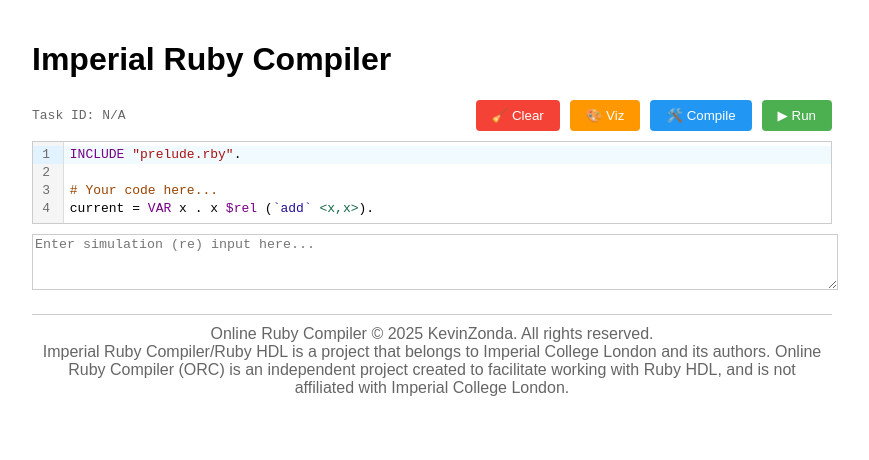
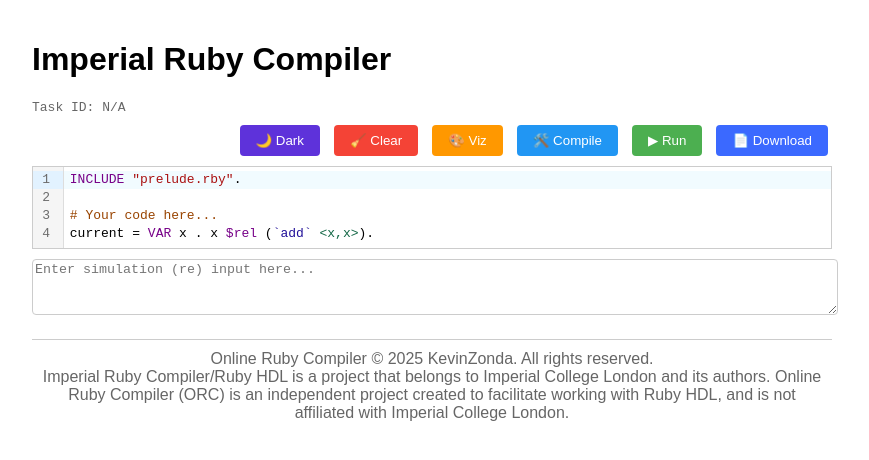
Before and after one commit to KevinZonda/RubyHDLReact, a React (Vite) app: page / in a window 1280 px wide. Shown: the top 460 px of the page, without its empty margins (208-1077 px from the left). Built offline with nearby package versions, Linux system fonts and the light colour scheme.

Commit message:
add download btn

```diff
--- a/src/App.css
+++ b/src/App.css
@@ -1,12 +1,34 @@
+:root{
+  --transition: background-color 0.5s linear;
+  transition: var(--transition);
+}
+
 .code-editor-container {
   padding: 20px;
   max-width: 800px;
   margin: 0 auto;
 }
 
+.cm- * {
+  transition: all 0.5s linear;
+}
+
 .task-id {
   font-family: monospace;
   color: #666;
+  align-self: start;
+}
+
+.dark-theme .task-id {
+  color: #cacaca;
+}
+
+footer {
+  color: #666;
+}
+
+.dark-theme footer {
+  color: #cacaca;
 }
 
 textarea {
@@ -31,15 +53,22 @@
   font-family: monospace;
   border: 1px solid #ccc;
   padding: 2px;
+  transition: var(--transition);
+}
+
+.button-group {
+  align-self: end;
+  margin-top: 10px;
 }
 
 .button-group button {
   margin-left: 10px;
-  padding: 8px 16px;
+  /* padding: 8px 16px; */
   color: white;
   border: none;
   border-radius: 4px;
   cursor: pointer;
+  transition: var(--transition);
 }
 
 .btn-play {
@@ -74,22 +103,57 @@
   background-color: #e58e00;
 }
 
+.btn-download {
+  background-color: #3b69ff;
+}
+
+.btn-download:hover {
+  background-color: #2357ff;
+}
+
+.btn-theme{
+  background-color: #5e32da;
+}
+
 .result-section {
   background-color: #f5f5f5;
   padding: 15px;
   border-radius: 4px;
   margin-bottom: 20px;
+  /* transition: var(--transition); */
+}
+
+.download-viz {
+  margin-left: 0px;
+  /* right:0px; */
+  bottom: 10px;
+  right: 10px;
+  position: absolute;
+}
+
+.download-viz button{
+  background-color: #a7a7a7;
+  margin-left: 0px;
+  margin-right: 10px;
+}
+
+.download-viz button:hover {
+  background-color: #8a8989;
+}
+
+.dark-theme .download-viz button {
+  background-color: #474747;
+}
+
+.dark-theme .download-viz button:hover {
+  background-color: #5f5f5f;
 }
 
 .result-section pre {
   margin: 0;
   white-space: pre-wrap;
   font-family: monospace;
-}
-
-:root {
-  width: 100%;
-  height: 100%;
+  /* transition: var(--transition); */
 }
 
 h1, h2, h3, p {
--- a/src/App.tsx
+++ b/src/App.tsx
@@ -3,7 +3,7 @@
 
 import { api } from './api'
 import './App.css'
-import { useState } from 'react'
+import { useEffect, useState } from 'react'
 import { simpleMode } from '@codemirror/legacy-modes/mode/simple-mode';
 import { Graphviz } from 'graphviz-react';
 
@@ -16,6 +16,19 @@
   const [taskId, setTaskId] = useState(localStorage.getItem('taskId') || '')
   const [oType, setOType] = useState('')
   const [viz, setViz] = useState('');
+  const [isDarkMode, setIsDarkMode] = useState(window.matchMedia && window.matchMedia('(prefers-color-scheme: dark)').matches);
+  const [isCompiling, setIsCompiling] = useState(false);
+  const [isVizing, setIsVizing] = useState(false);
+  const [isRunning, setIsRunning] = useState(false);
+  const [displayVisDownload, setDisplayVisDownload] = useState(false);
+
+  useEffect(() => {
+    if (isDarkMode) {
+      document.documentElement.classList.add('dark-theme');
+    } else {
+      document.documentElement.classList.remove('dark-theme');
+    }
+  }, [isDarkMode]);
 
   const handleClear = () => {
     updTaskId('');
@@ -41,6 +54,12 @@
     localStorage.setItem('code', code);
   }
 
+  const toggleTheme = () => {
+    const newMode = !isDarkMode;
+    setIsDarkMode(newMode);
+    // localStorage.setItem('theme', newMode ? 'dark' : 'light');
+    document.documentElement.classList.toggle('dark-theme');
+  };
 
   const toggleHashComment = (view : EditorView) => {
     const { state } = view;
@@ -88,34 +107,48 @@
     setResult(rst + '\nProduced at: ' + new Date().toLocaleString());
   }
 
-  const handleCompile = async () => {
+  const handleCompile = async (needloading: boolean = true) => {
+    if (needloading) {
+      setIsCompiling(true);
+    }
     initViz();
     const id = taskId ? taskId : undefined;
     const response = await api.compile(code, id);
     updTaskId(response.task_id);
-
     updRst(response.rbs);
     if (response.compile_err) {
       // alert(response.compile_err);
       setOType('Compile Error:');
       updRst(response.compile_err);
+      if (needloading) {
+        setIsCompiling(false);
+      }
       return { success: false, response: response };
     }
     setOType('Compile Output:');
+    if (needloading) {
+      setIsCompiling(false);
+    }
     return { success: true, response: response };
   }
 
   const handleViz = async () => {
-    const compileResp = await handleCompile();
+    setIsVizing(true);
+    const compileResp = await handleCompile(false);
     if (!compileResp.success) return;
     const response = await api.viz(compileResp.response.task_id, input);
     setViz(response.output);
+    setIsVizing(false);
   }
 
   const handleRun = async () => {
+    setIsRunning(true);
     initViz();
-    const compileResp = await handleCompile();
-    if (!compileResp.success) return;
+    const compileResp = await handleCompile(false, false);
+    if (!compileResp.success) {
+      setIsRunning(false);
+      return;
+    }
     const response = await api.run(compileResp.response.task_id, input);
     if (response.err) {
       setOType('Run Error:');
@@ -126,6 +159,35 @@
     }
     updRst(response.output);
     setOType('Run Output:');
+    setIsRunning(false);
+  }
+
+  const handleDownloadVizSVG = () => {
+    const svgElement = document.querySelector('.viz-container svg');
+    if (svgElement) {
+      const svgData = new XMLSerializer().serializeToString(svgElement);
+      const blob = new Blob([svgData], { type: 'image/svg+xml' });
+      const url = URL.createObjectURL(blob);
+      const link = document.createElement('a');
+      link.href = url;
+      link.download = 'visualization.svg';
+      link.click();
+      URL.revokeObjectURL(url);
+    }
+  }
+
+  const handleDownloadVizDot = () => {
+    const element = document.createElement("a");
+    element.href = `data:text/plain;charset=utf-8,${encodeURIComponent(viz)}`;
+    element.download = "visualization.dot";
+    element.click();
+  }
+
+  const handleDownloadCode = () => {
+    const element = document.createElement("a");
+    element.href = `data:text/plain;charset=utf-8,${encodeURIComponent(code)}`;
+    element.download = "current.rby";
+    element.click();
   }
 
   return (
@@ -134,6 +196,7 @@
 
       <div className="nav-bar" style={{
         display: 'flex',
+        flexDirection: 'column',
         justifyContent: 'space-between',
         alignItems: 'center',
         marginBottom: '10px',
@@ -141,11 +204,16 @@
         <div className="task-id">
           Task ID: {taskId ? taskId : 'N/A'}
         </div>
+        <div className="divider"></div>
         <div className="button-group">
+          <button className="btn-theme" onClick={toggleTheme}>
+            {isDarkMode ? '☀️' : '🌙'} {isDarkMode ? 'Light' : 'Dark'}
+          </button>
           <button className="btn-clear" onClick={handleClear}>🧹 Clear</button>
-          <button className="btn-viz" onClick={handleViz}>🎨 Viz</button>
-          <button className="btn-build" onClick={handleCompile}>🛠️ Compile</button>
-          <button className="btn-play" onClick={handleRun}>▶ Run</button>
+          <button className="btn-viz" onClick={handleViz}>{isVizing ? '🎨 Viz...' : '🎨 Viz'}</button>
+          <button className="btn-build" onClick={() => handleCompile(true)}>{isCompiling ? '🛠️ Compiling...' : '🛠️ Compile'}</button>
+          <button className="btn-play" onClick={handleRun}>{isRunning ? '▶ Running...' : '▶ Run'}</button>
+          <button className="btn-download" onClick={handleDownloadCode}>📄 Download</button>
         </div>
       </div>
 
@@ -153,6 +221,7 @@
         value={code}
         onChange={(value) => updCode(value)}
         placeholder="Enter your code here..."
+        theme={isDarkMode ? 'dark' : 'light'}
         extensions={[
           StreamLanguage.define(simpleMode({
             start: [
@@ -214,8 +283,14 @@
 
       {viz && (
         <div className="viz-section">
-          <h3 style={{ margin: 0, marginBottom: '10px' }}>Visualization</h3>
-          <Graphviz dot={viz} options={{ width: '100%', height: 500 }} />
+          <div className="viz-container" onMouseOver={() => setDisplayVisDownload(true)} onMouseLeave={() => setDisplayVisDownload(false)}>
+            <h3 style={{ margin: 0, marginBottom: '10px' }}>Visualization</h3>
+            <Graphviz dot={viz} options={{ width: '100%', height: 500 }} />
+            <div className="button-group download-viz" style={{ display: displayVisDownload ? 'flex' : 'none' }}>
+              <button className="btn-viz-download-svg" onClick={handleDownloadVizSVG}>💾 SVG</button>
+              <button className="btn-viz-download-dot" onClick={handleDownloadVizDot}>📄 DOT</button>
+            </div>
+          </div>
         </div>
       )}
 
@@ -229,8 +304,7 @@
       <footer style={{
         padding: '10px',
         borderTop: '1px solid #ccc',
-        textAlign: 'center',
-        color: '#666'
+        textAlign: 'center'
       }}>
         <p style={{ margin: 0 }}>Online Ruby Compiler &copy; 2025 KevinZonda. All rights reserved.</p>
         <p style={{ margin: 0 }}>Imperial Ruby Compiler/Ruby HDL is a project that belongs to Imperial College London and its authors. Online Ruby Compiler (ORC) is an independent project created to facilitate working with Ruby HDL, and is not affiliated with Imperial College London.</p>
--- a/src/index.css
+++ b/src/index.css
@@ -3,4 +3,68 @@
 body {
   margin: 0;
   min-height: 100vh;
+  transition: background-color 0.5s ease;
 }
+
+/* Dark theme styles */
+.dark-theme {
+  background-color: #1e1e1e;
+  color: #e9e8e8;
+}
+
+.dark-theme button {
+  background-color: #2d2d2d;
+  color: #d8d7d7;
+  border: 1px solid #404040;
+}
+
+.dark-theme button:hover {
+  background-color: #404040;
+}
+
+.dark-theme .input-box {
+  background-color: #1e1e1e;
+  color: #d8d7d7;
+  border: 1px solid #333;
+}
+
+.dark-theme pre {
+  background-color: #2d2d2d;
+  color: #d8d7d7;
+}
+
+.dark-theme .result-section,
+.dark-theme .viz-section {
+  background-color: #2d2d2d;
+}
+
+.viz-section {
+  position: relative;
+}
+/* Common styles */
+button {
+  padding: 8px 16px;
+  margin: 0 4px;
+  border-radius: 4px;
+  cursor: pointer;
+  transition: background-color 0.2s;
+}
+
+.input-box {
+  width: 100%;
+  padding: 8px;
+  border-radius: 4px;
+}
+
+pre {
+  padding: 12px;
+  border-radius: 4px;
+  overflow-x: auto;
+}
+
+.result-section,
+.viz-section {
+  margin-top: 20px;
+  padding: 12px;
+  border-radius: 4px;
+}
```
